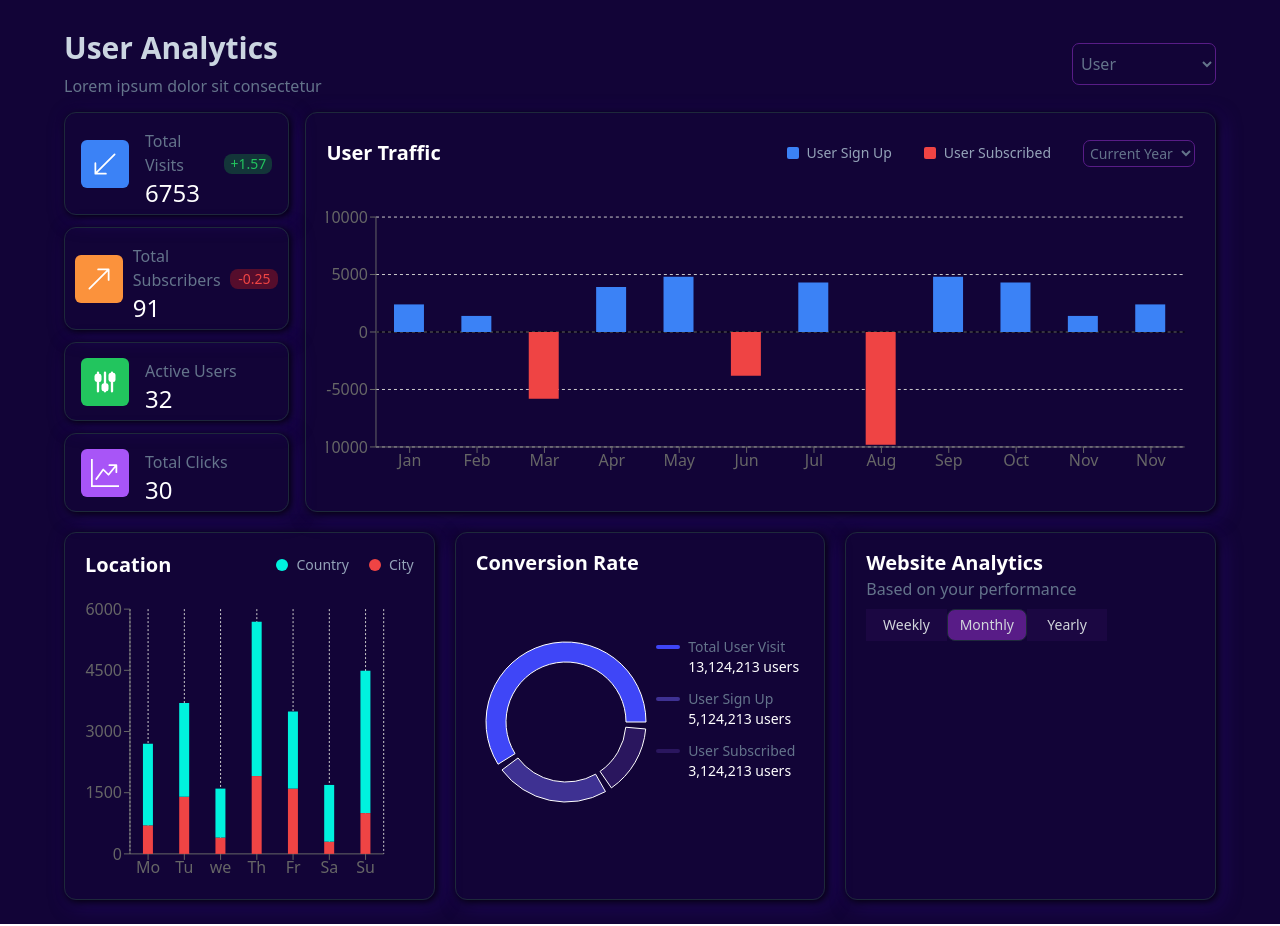
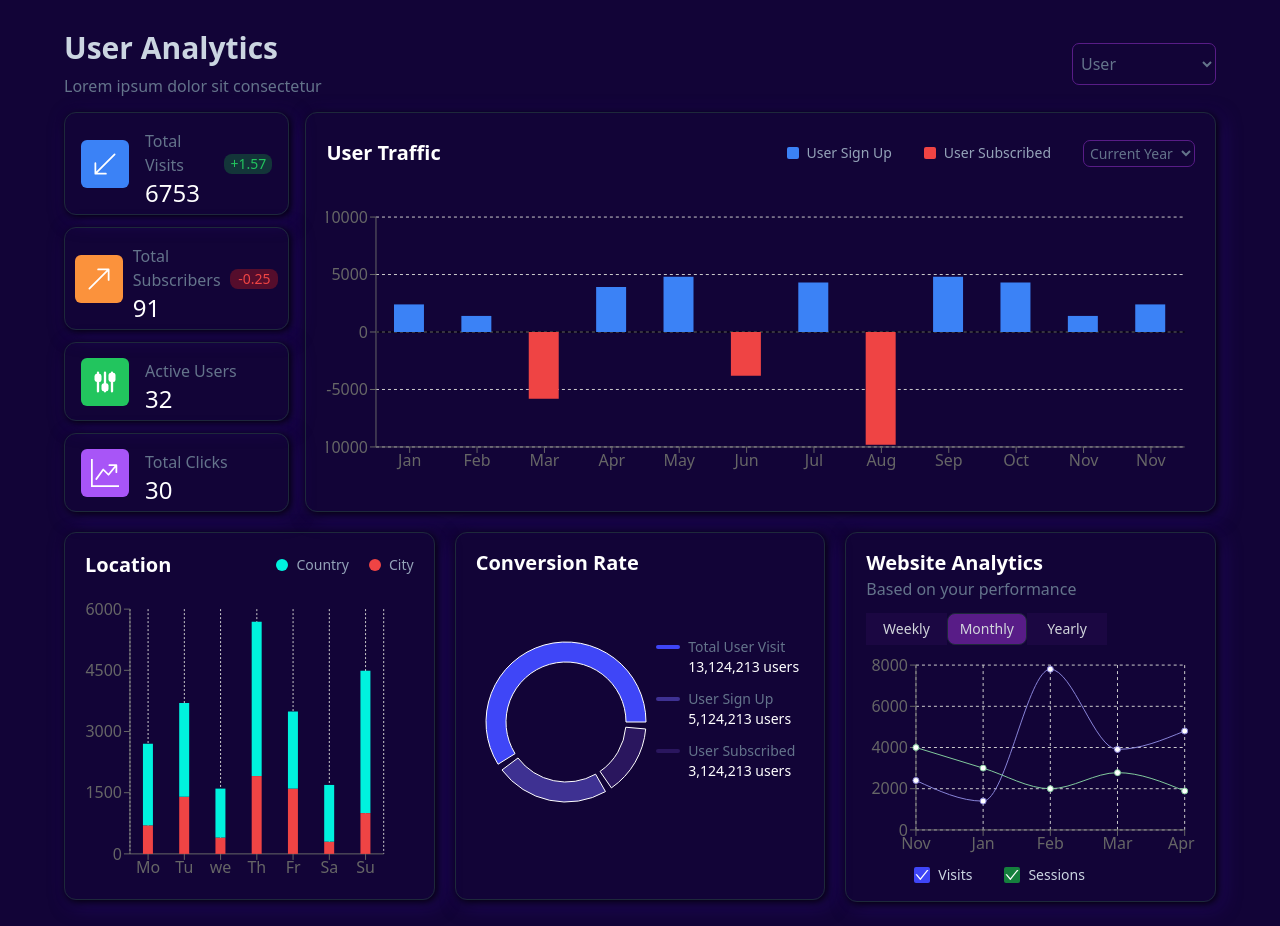
Before and after one commit to raunakgiri21/Dashboard, a React (Vite) app: page / in a window 1280 px wide. Built offline with nearby package versions, Linux system fonts and the light colour scheme.

Commit message:
Website Analytics

```diff
--- a/src/components/dashboardComponents/WebsiteAnalytics.jsx
+++ b/src/components/dashboardComponents/WebsiteAnalytics.jsx
@@ -1,11 +1,68 @@
-import React, { useState } from 'react';
+import React, { useEffect, useState } from "react";
+import { AiOutlineCheck } from "react-icons/ai";
+import {
+  LineChart,
+  Line,
+  XAxis,
+  YAxis,
+  CartesianGrid,
+  Tooltip,
+  ResponsiveContainer,
+} from "recharts";
+
+const data = [
+  {
+    month: "Nov",
+    week: "last week",
+    year: "2022",
+    uv: 4000,
+    pv: 2400,
+    amt: 2400,
+  },
+  {
+    month: "Jan",
+    week: "w-1",
+    year: "2023",
+    uv: 3000,
+    pv: 1398,
+    amt: 2210,
+  },
+  {
+    month: "Feb",
+    week: "w-2",
+    year: "2024",
+    uv: 2000,
+    pv: 7800,
+    amt: 2290,
+  },
+  {
+    month: "Mar",
+    week: "w-3",
+    year: "2025",
+    uv: 2780,
+    pv: 3908,
+    amt: 2000,
+  },
+  {
+    month: "Apr",
+    week: "w-4",
+    year: "2026",
+    uv: 1890,
+    pv: 4800,
+    amt: 2181,
+  },
+];
 
 export default function WebsiteAnalytics() {
-  const [analyticsState, setAnalyticsState] = useState(2); // [weekly, monthly, yearly]
+  const [analyticsState, setAnalyticsState] = useState("month"); // [weekly, monthly, yearly]
+
+  useEffect(() => {
+
+  }, [analyticsState]);
 
   return (
-    <div className="md:w-1/3 w-full h-full min-h-[368px] flex flex-row bg-inherit border border-slate-800 rounded-xl shadow-shadowOne py-4 px-5">
-      <div className="flex flex-col h-12 w-full justify-between gap-2">
+    <div className="md:w-1/3 w-full h-full min-h-[368px] flex flex-col bg-inherit border border-slate-800 rounded-xl shadow-shadowOne py-4 px-5">
+      <div className="flex flex-col h-24 w-full justify-between gap-2">
         <div>
           <p className="text-xl text-white font-semibold">Website Analytics</p>
           <p className="text-slate-500">Based on your performance</p>
@@ -15,31 +72,31 @@ export default function WebsiteAnalytics() {
             <ul className="w-full grid grid-cols-3">
               <li
                 className={`${
-                  analyticsState === 1
+                  analyticsState === "week"
                     ? "border-slate-800 rounded-lg bg-purple-900"
                     : "border-transparent"
                 } analyticsSelector`}
-                onClick={() => setAnalyticsState(1)}
+                onClick={() => setAnalyticsState("week")}
               >
                 Weekly
               </li>
               <li
                 className={`${
-                  analyticsState === 2
+                  analyticsState === "month"
                     ? "border-slate-800 rounded-lg bg-purple-900"
                     : "border-transparent"
                 } analyticsSelector`}
-                onClick={() => setAnalyticsState(2)}
+                onClick={() => setAnalyticsState("month")}
               >
                 Monthly
               </li>
               <li
                 className={`${
-                  analyticsState === 3
+                  analyticsState === "year"
                     ? "border-slate-800 rounded-lg bg-purple-900"
                     : "border-transparent"
                 } analyticsSelector`}
-                onClick={() => setAnalyticsState(3)}
+                onClick={() => setAnalyticsState("year")}
               >
                 Yearly
               </li>
@@ -48,7 +105,60 @@ export default function WebsiteAnalytics() {
         </div>
       </div>
 
-      <div></div>
+      { analyticsState &&
+        <div>
+          <ResponsiveContainer
+            width="100%"
+            height={220}
+          >
+            <LineChart
+              width={500}
+              height={300}
+              data={data}
+              margin={{
+                top: 20,
+                right: 10,
+                left: -10,
+                bottom: 5,
+              }}
+            >
+              <CartesianGrid strokeDasharray="3 3" />
+              <XAxis dataKey={analyticsState} />
+              <YAxis />
+              <Tooltip />
+              <Line
+                type="monotone"
+                dataKey="pv"
+                stroke="#8884d8"
+                activeDot={{ r: 8 }}
+              />
+              <Line
+                type="monotone"
+                dataKey="uv"
+                stroke="#82ca9d"
+              />
+            </LineChart>
+          </ResponsiveContainer>
+        </div>
+      }
+      <div className="flex gap-8 pl-12 items-center">
+        <div className="flex gap-2 items-center">
+          <div
+            className={`w-4 h-4 rounded-sm bg-[#3f46f7] flex justify-center items-center`}
+          >
+            <AiOutlineCheck className="text-white" />
+          </div>
+          <p className="text-slate-300 text-sm">Visits</p>
+        </div>
+        <div className="flex gap-2 items-center">
+          <div
+            className={`w-4 h-4 rounded-sm bg-green-700 flex justify-center items-center`}
+          >
+            <AiOutlineCheck className="text-white" />
+          </div>
+          <p className="text-slate-300 text-sm">Sessions</p>
+        </div>
+      </div>
     </div>
   );
 }
```
